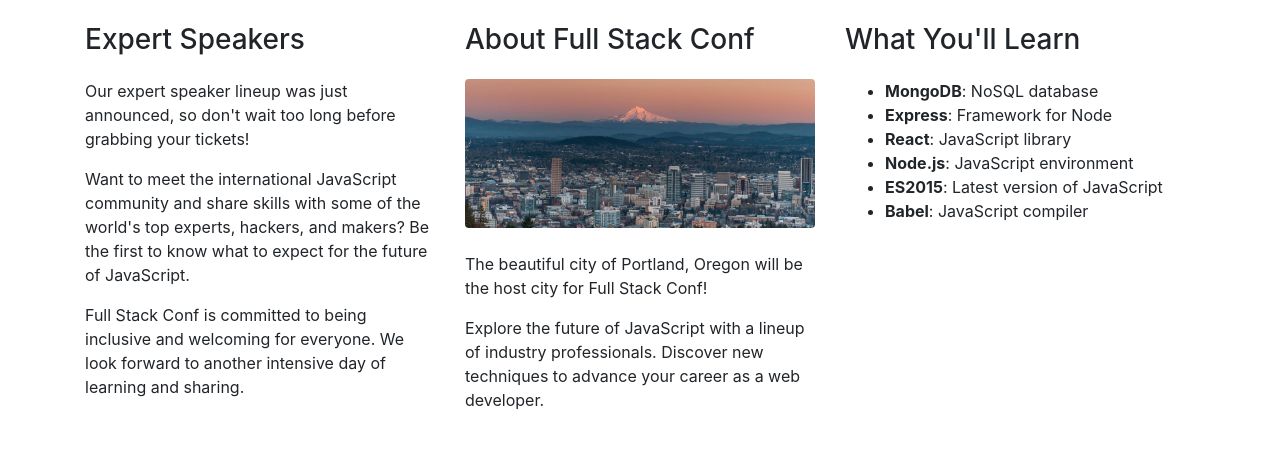
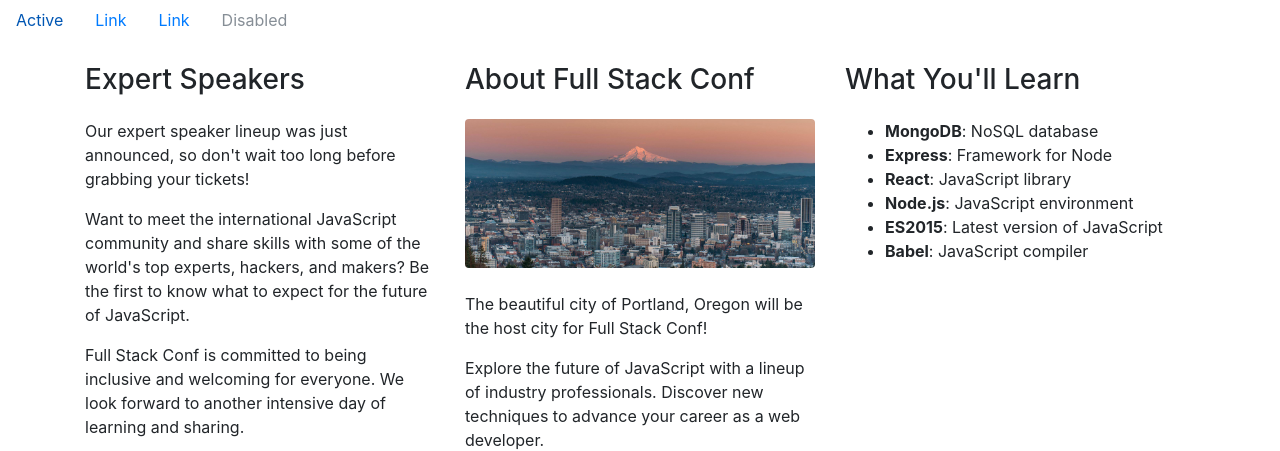
Before and after one commit to clgreene1/treehouse, a plain HTML site: page index.html in a window 1280 px wide. Shown: the top 451 px of the page. Drawn offline with nearby package versions, Linux system fonts and the light colour scheme.

Commit message:
added navbar basic

```diff
--- a/index.html
+++ b/index.html
@@ -11,8 +11,26 @@
   </head>
   <body>
 
+    <!-- Navbar -->
+    <ul class="nav">
+      <li class="nav-item">
+        <a class="nav-link active" href="#">Active</a>
+      </li>
+      <li class="nav-item">
+        <a class="nav-link" href="#">Link</a>
+      </li>
+      <li class="nav-item">
+        <a class="nav-link" href="#">Link</a>
+      </li>
+      <li class="nav-item">
+        <a class="nav-link disabled" href="#" tabindex="-1" aria-disabled="true">Disabled</a>
+      </li>
+    </ul>
+    <!-- /Navbar -->
+
     <div class="container pt-4">
       <div class="row">
+        <!-- about -->
         <div class="col-md order-2">
           <h3 class="mb-4">About Full Stack Conf</h3>
           <img class="mb-4 img-fluid rounded d-none d-sm-block" src="img/pdx.jpg" alt="portland" />
```
